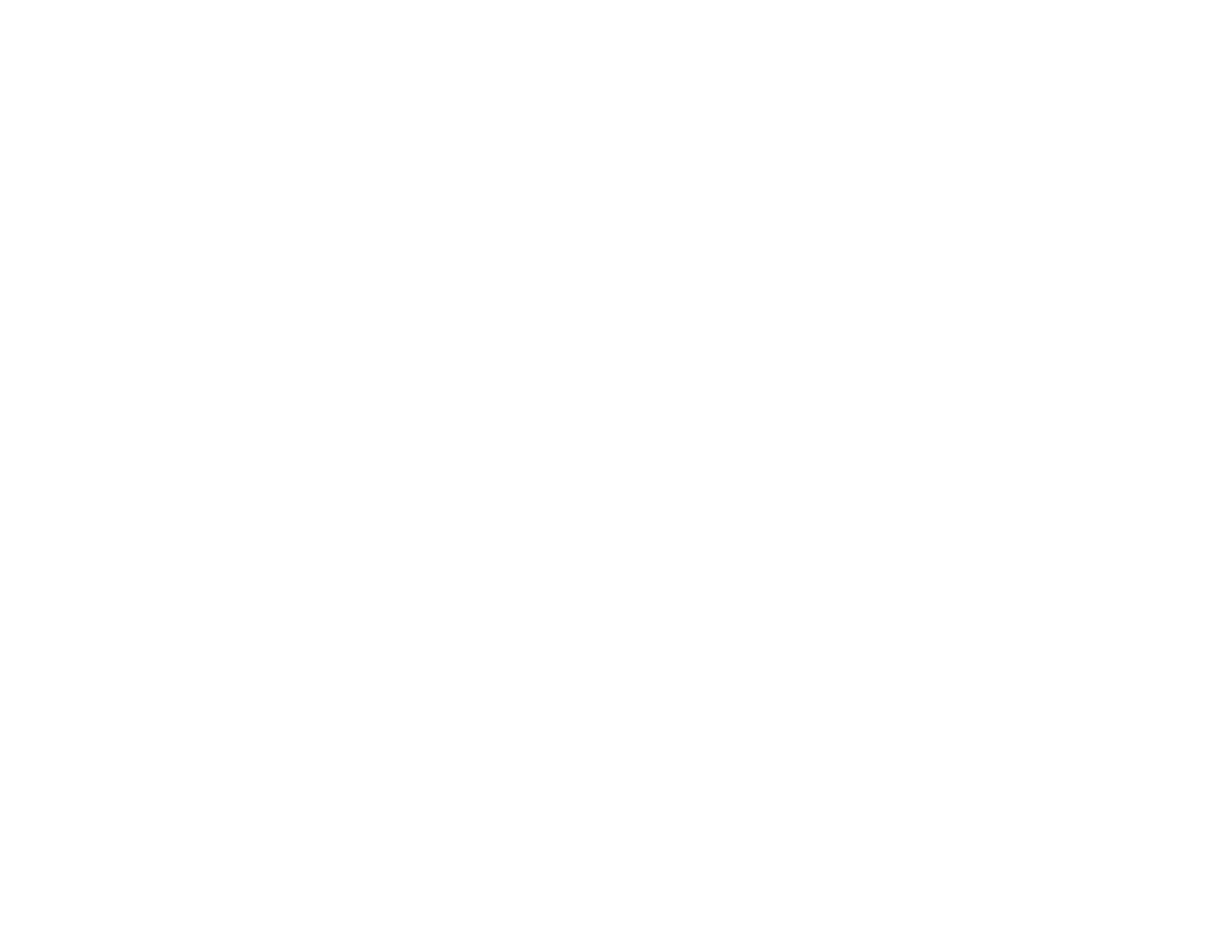
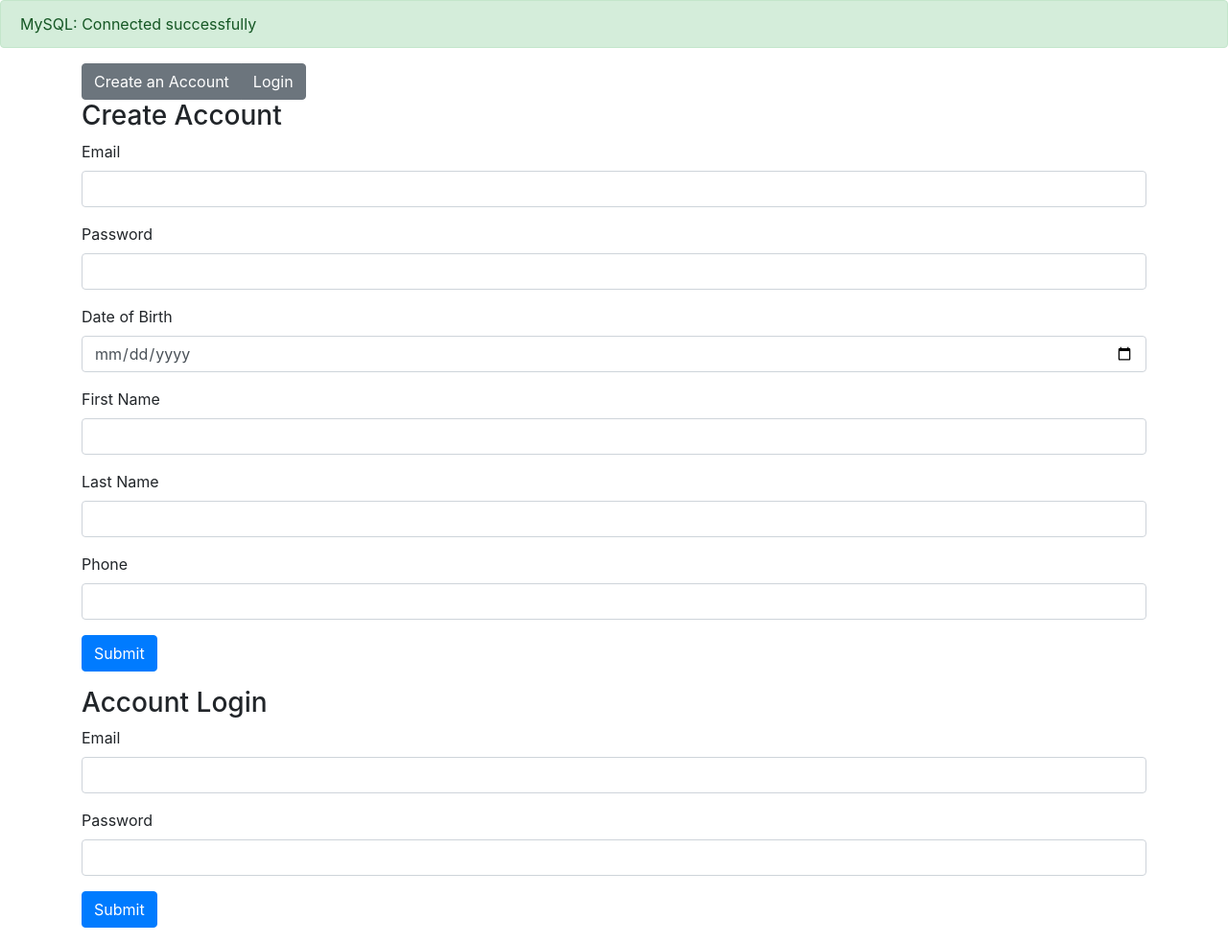
Before and after one commit to hiro2111851/bus465, a PHP site: page / in a window 1280 px wide. Before the commit the page is empty. Shown: the whole page at 96% size. Before the commit the page ends 800 px from the top, so only its background shows below. Run offline with PHP 8.4, Linux system fonts and the light colour scheme.

Commit message:
Added login/create account form
Need to make js file to pop-up forms

```diff
--- /dev/null
+++ b/create_account.php
@@ -0,0 +1,29 @@
+<?php
+if(isset($_POST['submit_create'])) {
+    // get user form input
+    $email = $_POST['email'];
+    $pwd_hash = password_hash($_POST['password'], PASSWORD_DEFAULT);
+    $dob = $_POST['dob'];
+    $first_name = $_POST['first_name'];
+    $last_name = $_POST['last_name'];
+    $phone = $_POST['phone'];
+
+    echo "<div class='alert alert-secondary' role='alert'>Create Account Form submitted with email: ".$email."</div>";
+
+    $sql = "
+    INSERT INTO customers (email, password, dob, first_name, last_name, phone)
+    VALUES ('"
+        .$email."', '"
+        .$pwd_hash."', '"
+        .$dob."', '"
+        .$first_name."', '"
+        .$last_name."', '"
+        .$phone."');";
+
+    if (!$conn->query($sql)) {
+        echo "MySQL Error:". $conn -> error."<br>";
+    } else {
+        echo "<div class='alert alert-success' role='alert'>Account created successfully.</div>";
+    };
+};
+?>
--- /dev/null
+++ b/db_connect.php
@@ -0,0 +1,27 @@
+<!--
+    Page Name: Database Connection
+
+    Page Description: PHP file handling PHP to MySQL connection using the "dev" account
+
+    Created By: Hiro
+-->
+
+<?php
+//database account credentials
+$servername = "localhost";
+$dbusername = "dev";
+$dbpassword = "GE8fhERhHcIxf2MX";
+
+// Establish connection
+$conn = new mysqli($servername, $dbusername, $dbpassword);
+
+//check database connection
+if ($conn->connect_error) {
+    // if it fails tell us that and the error message
+    die("<div class='alert alert-danger' role='alert'>MySQL: Connection failed: " . $conn->connect_error)."</div>";
+  }
+  echo "<div class='alert alert-success' role='alert'>MySQL: Connected successfully </div>";
+
+// Use bus465 database
+mysqli_select_db($conn, "bus465");
+?>
--- a/index.php
+++ b/index.php
@@ -8,16 +8,109 @@
     Created By: Hiro
 -->
 
+<?php
+// handles database connection
+include "db_connect.php";
+
+// check account creation form submission
+include "create_account.php";
+
+// check login form submission
+include "login.php";
+?>
+
 <!DOCTYPE html>
 
 <html lang=en>
 
 <head>
-    <title></title>
+    <link rel="stylesheet" href="css/bootstrap.css">
+    <title>Home Page</title>
+    <script src="js/pop.js"></script>
 </head>
 
 <body>
 
+<!-- Container for body content -->
+<div class="container">
+
+<div class="btn-group" role="group" aria-label="Basic example">
+  <button type="button" class="btn btn-secondary">Create an Account</button>
+  <button type="button" class="btn btn-secondary">Login</button>
+</div>
+
+<!-- Account Creation Form -->
+<div id="acc_create_form">
+
+<h3>Create Account</h3>
+
+<form action="<?php echo htmlspecialchars($_SERVER['PHP_SELF']);?>" method="POST">
+
+<div class="form-group">
+    <label for="email">Email</label>
+    <input type="text" name="email" class="form-control" required>
+</div>
+
+<div class="form-group">
+    <label for="password">Password</label>
+    <input type="password" name="password" class="form-control" required>
+</div>
+
+<div class="form-group">
+    <label for="dob">Date of Birth</label>
+    <input type="date" name="dob" class="form-control" required>
+</div>
+
+<div class="form-group">
+    <label for="first_name">First Name</label>
+    <input type="text" name="first_name" class="form-control" required>
+</div>
+
+<div class="form-group">
+    <label for="last_name">Last Name</label>
+    <input type="text" name="last_name" class="form-control" required>
+</div>
+
+<div class="form-group">
+    <label for="phone">Phone</label>
+    <input type="text" name="phone" class="form-control" required>
+</div>
+
+<button type="submit" name="submit_create" class="btn btn-primary">Submit</button>
+
+</form>
+</div>
+
+<!-- Login Form -->
+
+<div id="login_form">
+
+<h3>Account Login</h3>
+
+<form action="<?php echo htmlspecialchars($_SERVER['PHP_SELF']);?>" method="POST">
+
+<div class="form-group">
+    <label for="email">Email</label>
+    <input type="text" name="email" class="form-control" required>
+</div>
+
+<div class="form-group">
+    <label for="password">Password</label>
+    <input type="password" name="password" class="form-control" required>
+</div>
+
+<button type="submit" name="submit_login" class="btn btn-primary">Submit</button>
+
+</form>
+</div>
+
+</div>
+
 </body>
 
 </html>
+
+<?php
+// close database connection
+mysqli_close($conn);
+?>
--- /dev/null
+++ b/login.php
@@ -0,0 +1,31 @@
+<?php
+if(isset($_POST['submit_login'])) {
+    // get user form input
+    $email = $_POST['email'];
+    $pwd_input = $_POST['password'];
+
+    echo "<div class='alert alert-secondary' role='alert'>Login Form submitted with email: ".$email."</div>";
+
+    $sql = "
+    SELECT id, email, password
+    FROM customers
+    WHERE email = '".$email."';";
+
+    $result = mysqli_query($conn, $sql);
+
+    if ($result -> num_rows > 0) {
+        $row = $result->fetch_assoc();
+
+        if (password_verify($pwd_input, $row['password'])) {
+            $_SESSION['customer_id'] = $row['id'];
+            echo "<div class='alert alert-success' role='alert'>Login Successful. </div>";
+        } else {
+            $_SESSION['customer_id'] = "";
+            echo "<div class='alert alert-danger' role='alert'>Login unsuccessful: The email and password you entered did not match our records. Please try again. </div>";
+        };
+    } else {
+        $_SESSION['customer_id'] = "";
+        echo "<div class='alert alert-danger' role='alert'> Login unsuccessful: Account does not exist with email: ".$email."</div>";
+    };
+};
+?>
```
